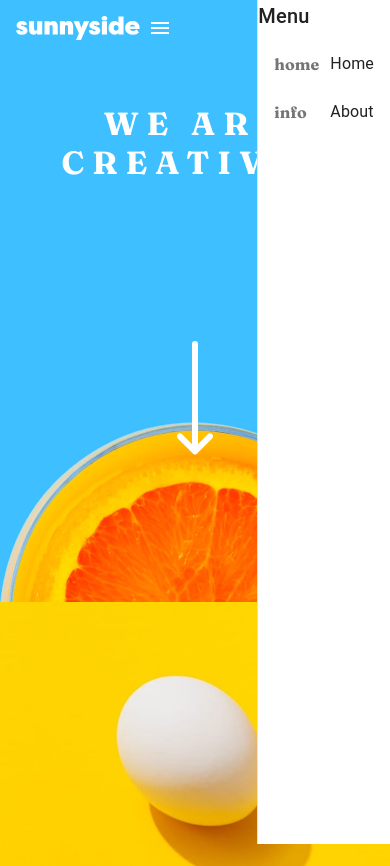
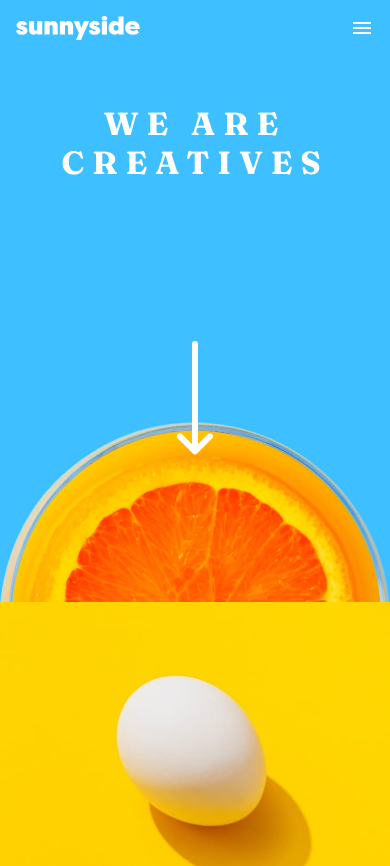
Before and after one commit to Skyz03/React--Sunny-Landing-Page, a React (Create React App) app: page / in a window 390 px wide. Shown: the top 866 px of the page. Built offline with nearby package versions, Linux system fonts and the light colour scheme.

Commit message:
Updates with the funtionality of mobile nav

```diff
--- a/src/components/Nav.jsx
+++ b/src/components/Nav.jsx
@@ -36,15 +36,7 @@ const Nav = () => {
 
   const theme = useTheme();
 
-  const [open, setOpen] = React.useState(false);
-
-  const handleDrawerOpen = () => {
-    setOpen(true);
-  };
-
-  const handleDrawerClose = () => {
-    setOpen(false);
-  };
+  const [isDraweropen, setIsDraweropen] = React.useState(false);
 
   const [value, setValue] = React.useState(0);
 
@@ -57,15 +49,24 @@ const Nav = () => {
   return (
     <Paper>
       <AppBar elevation={0} position="sticky" sx={{ background: "#3ebfff" }}>
-        <Toolbar>
+        <Toolbar sx={{ justifyContent: "space-between" }}>
           <img src={logo} alt="Logo" />
 
-          <IconButton color="inherit" edge="end" onClick={handleDrawerOpen}>
+          <IconButton
+            size="large"
+            color="inherit"
+            edge="end"
+            onClick={() => setIsDraweropen(true)}
+          >
             <MenuIcon />
           </IconButton>
 
           {matches ? (
-            <Drawer open={open} variant="permanent" anchor="right">
+            <Drawer
+              open={isDraweropen}
+              anchor="right"
+              onClose={() => setIsDraweropen(false)}
+            >
               <div>
                 <Typography variant="h6">Menu</Typography>
               </div>
```
